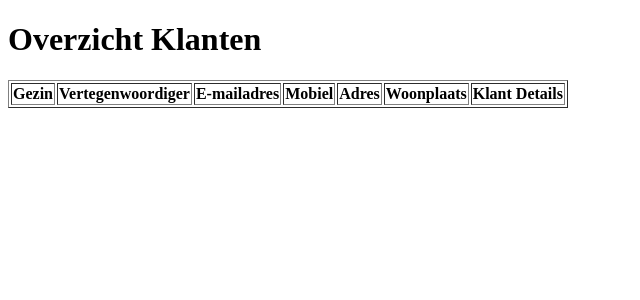
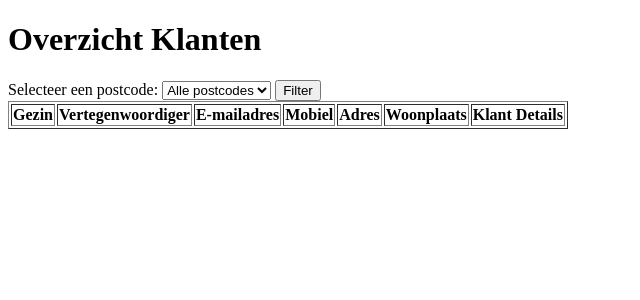
Before and after one commit to abderrahmancharai/voedselbank_maaskantje, a PHP site: page /app/views/klanten/klantenoverzicht.php in a window 1280 px wide. Shown: the top 300 px of the page, without its empty margins (0-640 px from the left). Run offline with PHP 8.4, Linux system fonts and the light colour scheme; the template is opened without the code that fills it, so the values that code supplies are empty; some libraries are stand-ins or nearby versions.

```diff
--- a/app/views/klanten/klantenoverzicht.php
+++ b/app/views/klanten/klantenoverzicht.php
@@ -10,6 +10,19 @@
 
 <body>
     <h1>Overzicht Klanten</h1>
+
+    <!-- Add the dropdown menu here -->
+    <form action="<?= URLROOT; ?>/klanten/klantenoverzicht" method="post">
+        <label for="postcode">Selecteer een postcode:</label>
+        <select name="postcode" id="postcode">
+            <option value="">Alle postcodes</option>
+            <?php foreach ($postcodes as $postcode) : ?>
+            <option value="<?= $postcode ?>"><?= $postcode ?></option>
+            <?php endforeach; ?>
+        </select>
+        <input type="submit" value="Filter">
+    </form>
+
     <table border="1">
         <thead>
             <tr>
```
Also changed, not shown: app/controllers/klanten.php (+39 -30 lines), app/models/klantenModel.php (+31 -23 lines), app/views/klanten/index.php (deleted, +0 -9 lines), app/views/klanten/klantenoverzichtupdate.php (+38 -18 lines).
